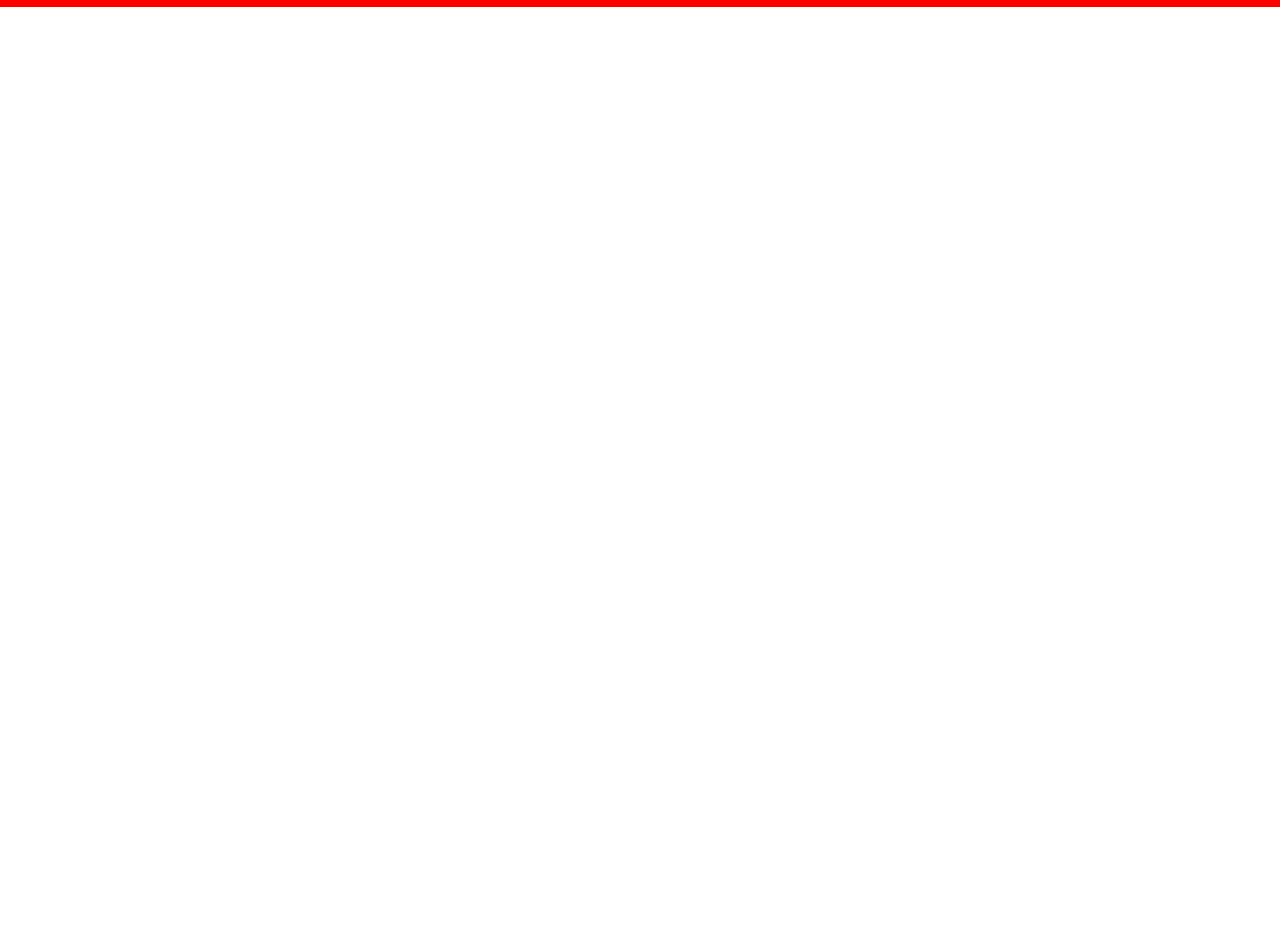
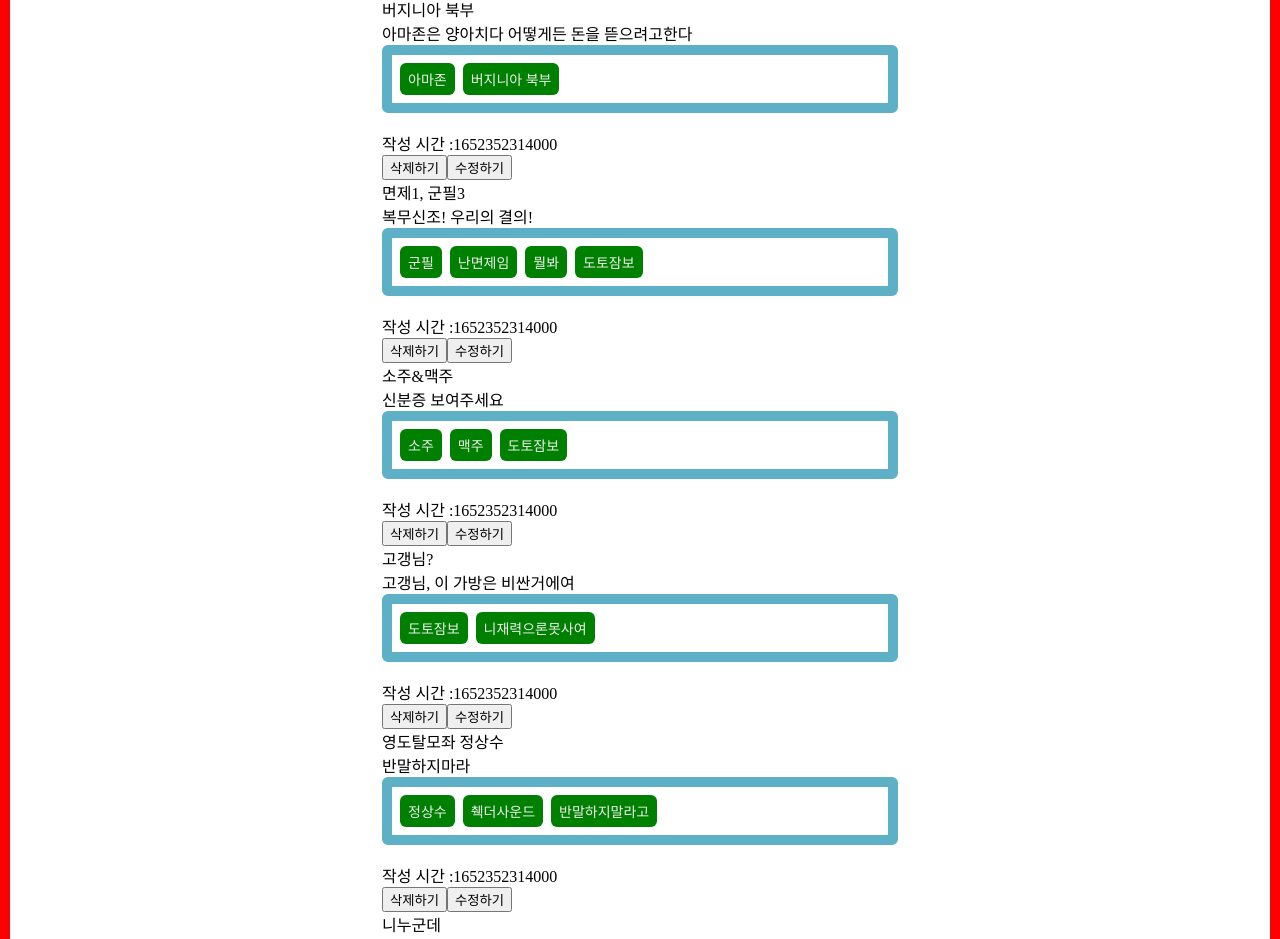
Before and after one commit to codestates/just-moment-trip, a React app in the folder client/: page /diary in a window 1280 px wide. Shown: the part 358-1297 px from the top of the page. Before the commit the page ends 800 px from the top, so only its background shows below. Built offline with nearby package versions, Linux system fonts and the light colour scheme; no server answers; the HTML template or start-up script is replaced by a standard one.

Commit message:
뭘하란거여

```diff
--- a/client/src/components/Diary/DiaryStore.js
+++ b/client/src/components/Diary/DiaryStore.js
@@ -1,11 +1,11 @@
 import React, { useCallback, useEffect, useReducer, useRef } from 'react';
 import DiaryList from './DiaryList';
+import dummydata from './dummydata';
 
 const INIT = 'INIT';
 const CREATE = 'CREATE';
 const REMOVE = 'REMOVE';
 const EDIT = 'EDIT';
-// const ONCKLICKED = 'ONCKLICKED';
 
 const reducer = (state, action) => {
   switch (action.type) {
@@ -38,22 +38,6 @@ const reducer = (state, action) => {
           : it,
       );
     }
-    //   case FILTER: {
-    //     return state.filter(it => {
-    //       let test = false;
-    //       it.hashtags.forEach(element => {
-    //         if (element === action.selectHashtags) test = true;
-    //       });
-    //       return test;
-    //     });
-    //   }
-    // case ONCKLICKED: {
-    //   return state.map(it => {
-    //     if (it.hashtags === action.selectHashtags)
-    //       console.log('범인?', it.hashtags);
-    //     return it;
-    //   });
-    // }
     default:
       return state;
   }
@@ -62,25 +46,29 @@ const reducer = (state, action) => {
 function DiaryStore() {
   const [data, dispatch] = useReducer(reducer, []);
   const dataId = useRef(0);
+  const initData = dummydata;
+  function getData() {
+    dispatch({ type: 'INIT', data: initData });
+  }
 
-  const getData = async () => {
-    const res = await fetch(
-      'https://jsonplaceholder.typicode.com/comments',
-    ).then(res => res.json());
+  // const getData = async () => {
+  //   const res = await fetch(
+  //     'https://jsonplaceholder.typicode.com/comments',
+  //   ).then(res => res.json());
 
-    const initData = res.slice(0, 5).map(it => {
-      return {
-        title: it.email,
-        content: it.body,
-        hashtags: [it.name],
-        // emotion: Math.floor(Math.random() * 5) + 1,
-        write_date: new Date().getTime() + 1,
-        id: dataId.current++,
-      };
-    });
+  //   const initData = res.slice(0, 5).map(it => {
+  //     return {
+  //       title: it.email,
+  //       content: it.body,
+  //       hashtags: [it.name],
+  //       // emotion: Math.floor(Math.random() * 5) + 1,
+  //       write_date: new Date().getTime() + 1,
+  //       id: dataId.current++,
+  //     };
+  //   });
 
-    dispatch({ type: 'INIT', data: initData });
-  };
+  //   dispatch({ type: 'INIT', data: initData });
+  // };
 
   useEffect(() => {
     setTimeout(() => {
--- /dev/null
+++ b/client/src/components/Diary/dummydata.js
@@ -0,0 +1,46 @@
+const dummydata = [
+  {
+    content: '아마존은 양아치다 어떻게든 돈을 뜯으려고한다',
+    hashtags: ['아마존', '버지니아 북부'],
+    id: 0,
+    title: '버지니아 북부',
+    write_date: new Date().getTime(),
+  },
+  {
+    content: '복무신조! 우리의 결의!',
+    hashtags: ['군필', '난면제임', '뭘봐', '도토잠보'],
+    id: 1,
+    title: '면제1, 군필3',
+    write_date: new Date().getTime(),
+  },
+  {
+    content: '신분증 보여주세요',
+    hashtags: ['소주', '맥주', '도토잠보'],
+    id: 2,
+    title: '소주&맥주',
+    write_date: new Date().getTime(),
+  },
+  {
+    content: '고갱님, 이 가방은 비싼거에여',
+    hashtags: ['도토잠보', '니재력으론못사여'],
+    id: 3,
+    title: '고갱님?',
+    write_date: new Date().getTime(),
+  },
+  {
+    content: '반말하지마라',
+    hashtags: ['정상수', '췍더사운드', '반말하지말라고'],
+    id: 4,
+    title: '영도탈모좌 정상수',
+    write_date: new Date().getTime(),
+  },
+  {
+    content: '내 남고 박진혁',
+    hashtags: ['정상수', '정상수를 도발한 자', '반말하지말라고'],
+    id: 5,
+    title: '니누군데',
+    write_date: new Date().getTime(),
+  },
+];
+
+export default dummydata;
```
Also changed, not shown: client/src/components/Diary/test.js (deleted, +0 -16 lines).
